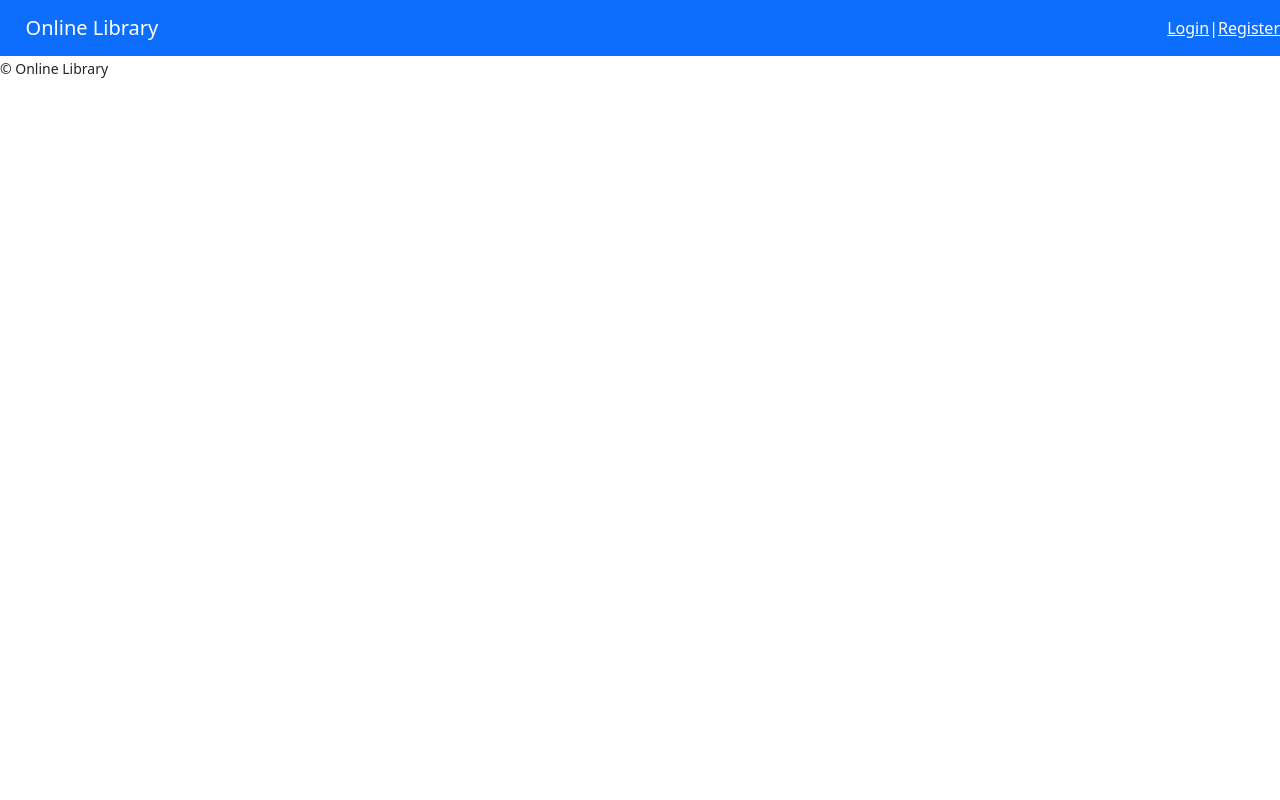
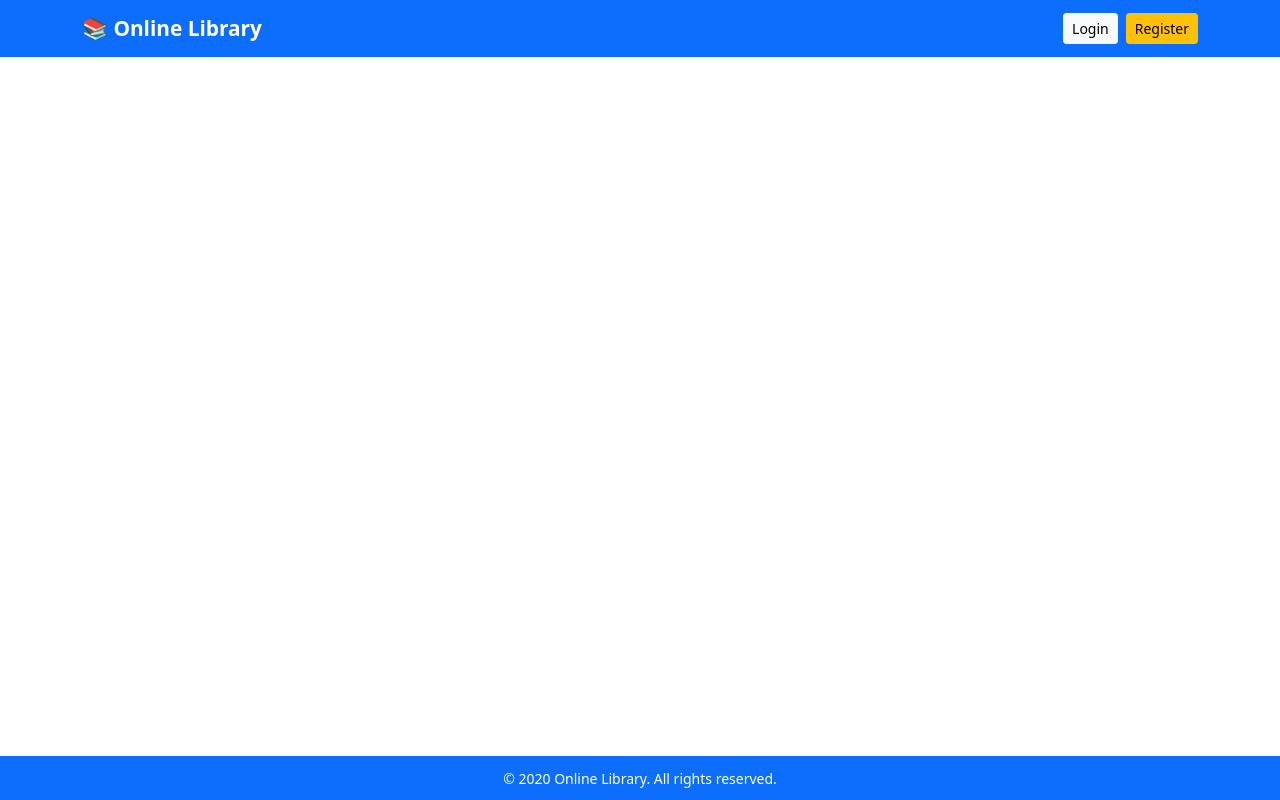
Before and after one commit to seydurrahman/Online-Library-Python, a Django app: template library/templates/library/base.html in a window 1280 px wide. Run offline with Django 3.2, Linux system fonts and the light colour scheme; the template is opened without the code that fills it: most values are stand-ins (such as "Sample title", 1, 10 or a date in 2020); parts of the project's set-up code (start-up, migrations or seed data) failed here and were passed over.

Commit message:
Home page design changed

```diff
--- a/library/templates/library/base.html
+++ b/library/templates/library/base.html
@@ -1,6 +1,6 @@
 {% load static %}
 <!DOCTYPE html>
-<html>
+<html lang="en">
   <head>
     <meta charset="utf-8" />
     <title>Online Library</title>
@@ -11,65 +11,80 @@
       integrity="sha384-EVSTQN3/azprG1Anm3QDgpJLIm9Nao0Yz1ztcQTwFspd3yD65VohhpuuCOmLASjC"
       crossorigin="anonymous"
     />
+    <style>
+      body {
+        display: flex;
+        flex-direction: column;
+        min-height: 100vh;
+      }
+      main {
+        flex: 1;
+        padding: 20px;
+      }
+      footer {
+        background: #0d6efd; /* Bootstrap primary */
+        color: white;
+        text-align: center;
+        padding: 10px 0;
+        margin-top: auto;
+      }
+      .navbar-brand {
+        font-weight: bold;
+        font-size: 1.3rem;
+      }
+    </style>
   </head>
   <body>
+    <!-- Navbar -->
     <header>
-      <nav
-        class="navbar navbar-expand-lg navbar-light bg-primary"
-        style="color: white"
-      >
+      <nav class="navbar navbar-expand-lg navbar-dark bg-primary">
         <div class="container-md">
-          <a
-            class="navbar-brand"
-            href="{% url 'library:index' %}"
-            style="color: white"
-            >Online Library</a
-          >
-        </div>
-        {% if user.is_authenticated %} Hello, {{ user.username }} |
-        <form
-          method="post"
-          action="{% url 'library:logout' %}"
-          style="display: inline"
-        >
+          <a class="navbar-brand" href="{% url 'library:index' %}">
+            📚 Online Library
+          </a>
+
+          <div class="d-flex align-items-center">
+            {% if user.is_authenticated %}
+              <span class="me-3">Hello, <strong>{{ user.username }}</strong></span>
+              <form method="post" action="{% url 'library:logout' %}">
                 {% csrf_token %}
-          <button
-            type="submit"
-            style="
-              background: none;
-              border: none;
-              color: inherit;
-              cursor: pointer;
-              padding: 0;
-              text-decoration: underline;
-            "
-          >
+                <button class="btn btn-outline-light btn-sm" type="submit">
                   Logout
                 </button>
               </form>
             {% else %}
-        <a href="{% url 'library:login' %}" style="color: white">Login</a> |
-        <a href="{% url 'library:register' %}" style="color: white">Register</a>
-        {% endif %} {% if user.is_staff %} |
-        <a href="{% url 'library:add_book' %}">Add Book</a> |
-        <a href="/admin/" target="_blank">Admin</a>
+              <a class="btn btn-light btn-sm me-2" href="{% url 'library:login' %}">Login</a>
+              <a class="btn btn-warning btn-sm" href="{% url 'library:register' %}">Register</a>
             {% endif %}
+
+            {% if user.is_staff %}
+              <a class="btn btn-success btn-sm ms-3" href="{% url 'library:add_book' %}">+ Add Book</a>
+              <a class="btn btn-dark btn-sm ms-2" href="/admin/" target="_blank">Admin</a>
+            {% endif %}
+          </div>
+        </div>
       </nav>
     </header>
 
+    <!-- Messages -->
     {% if messages %}
-    <ul>
+      <div class="container mt-3">
         {% for m in messages %}
-      <li>{{ m }}</li>
+          <div class="alert alert-info">{{ m }}</div>
         {% endfor %}
-    </ul>
+      </div>
     {% endif %}
 
-    <main>{% block content %}{% endblock %}</main>
+    <!-- Content -->
+    <main class="container">
+      {% block content %}{% endblock %}
+    </main>
 
+    <!-- Footer -->
     <footer>
-      <small>&copy; Online Library </small>
+      <small>&copy; {{ now|date:"Y" }} Online Library. All rights reserved.</small>
     </footer>
+
     <script
       src="https://cdn.jsdelivr.net/npm/bootstrap@5.0.2/dist/js/bootstrap.bundle.min.js"
       integrity="sha384-MrcW6ZMFYlzcLA8Nl+NtUVF0sA7MsXsP1UyJoMp4YLEuNSfAP+JcXn/tWtIaxVXM"
```
Also changed, not shown: library/templates/library/book_list.html (+46 -15 lines), db.sqlite3. Lines whose indentation alone changed are shown as unchanged.
